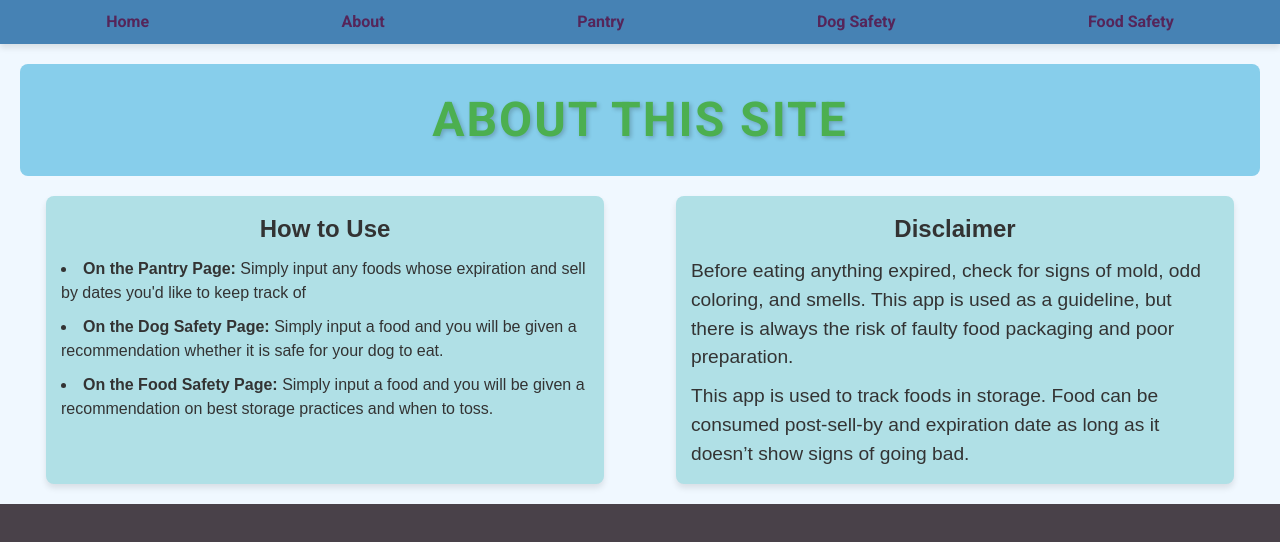
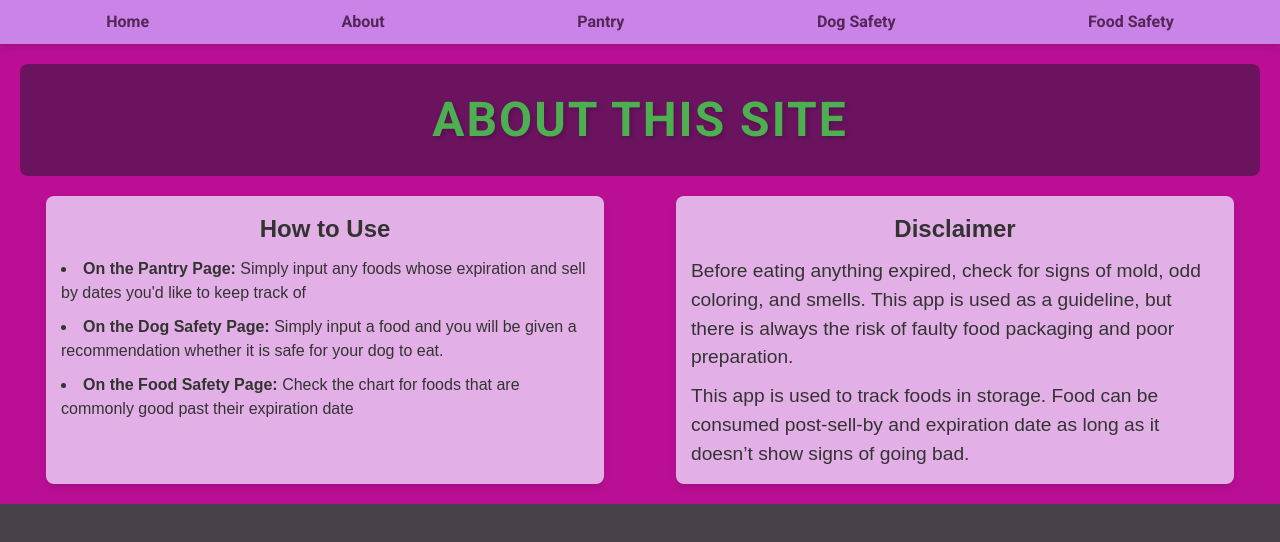
Before and after one commit to jrm355/SafeandSave-Frontend, a React (Vite) app: page /about in a window 1280 px wide. Shown: the top 542 px of the page. Built offline with nearby package versions, Linux system fonts and the light colour scheme.

Commit message:
I'm pretty good for the most part

```diff
--- a/src/components/About.css
+++ b/src/components/About.css
@@ -1,6 +1,6 @@
 .about-container {
     padding: 20px;
-    background-color: #f0f8ff; /* Light blue background */
+    background-color: #ba0f95; /* Light blue background */
     color: #333;
     font-family: Arial, sans-serif;
   }
@@ -8,7 +8,7 @@
   /* Header Styling */
   .about-header {
     text-align: center;
-    background-color: #87ceeb;
+    background-color: #6b135f;
     padding: 20px;
     color: #fff;
     font-size: 24px;
@@ -25,7 +25,7 @@
 
   .about-section {
     width: 45%;
-    background-color: #b0e0e6;
+    background-color: #e2b0e6;
     padding: 15px;
     border-radius: 8px;
     box-shadow: 0 4px 6px rgba(0, 0, 0, 0.1);
--- a/src/components/About.jsx
+++ b/src/components/About.jsx
@@ -24,9 +24,7 @@ const About = () => {
               to eat.
             </li>
             <li>
-              <strong>On the Food Safety Page:</strong> Simply input a food and
-              you will be given a recommendation on best storage practices and
-              when to toss.
+              <strong>On the Food Safety Page:</strong> Check the chart for foods that are commonly good past their expiration date
             </li>
           </ul>
         </section>
--- a/src/components/FoodSafety.jsx
+++ b/src/components/FoodSafety.jsx
@@ -4,7 +4,8 @@ import './FoodSafety.css'; // You can style the table in the CSS file if needed
 const FoodSafety = () => {
   return (
     <div className="food-safety-container">
-      <h1>Food Safety: How Long Can Foods Last After Sell-by Date?</h1>
+      <h1>Food Safety</h1>
+      <h2>How Long Can Foods Last After Sell-by Date?</h2>
 
       {/* Chart of major foods and their safety after sell-by date */}
       <table className="food-safety-table">
--- a/src/components/LoginForm.jsx
+++ b/src/components/LoginForm.jsx
@@ -54,7 +54,7 @@ const LoginForm = () => {
         {/* <button type="submit">Login</button>
       </form> */}
 
-      {/* Display the dog image inside a framed container */}
+      {/* Display the dog image*/}
       {dogImage && (
         <div className="dog-image-container">
           <img src={dogImage} alt="Random Dog" className="dog-image" />
--- a/src/index.css
+++ b/src/index.css
@@ -25,7 +25,7 @@ body {
   position: sticky;
   top: 0;
   z-index: 1000;
-  background-color: #87ceeb;
+  background-color: #ca84e8;
   padding: 10px;
   box-shadow: 0 4px 6px rgba(0, 0, 0, 0.1);
   transition: background-color 0.3s ease-in-out;
@@ -58,5 +58,5 @@ body {
   box-shadow: 0 2px 4px rgba(0, 0, 0, 0.1), 0 1px 3px rgba(0, 0, 0, 0.06);
 }
 .sticky-nav:hover {
-  background-color: #4682b4;
+  background-color: #c560d9;
 }
```
